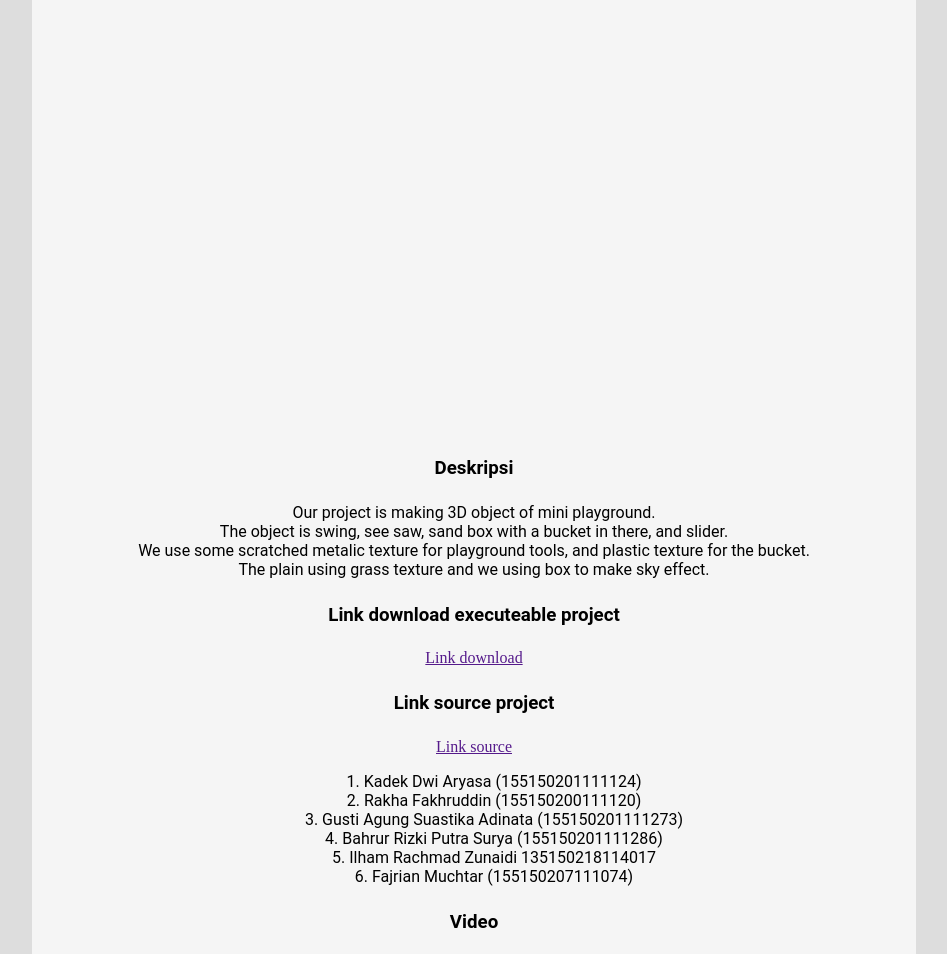
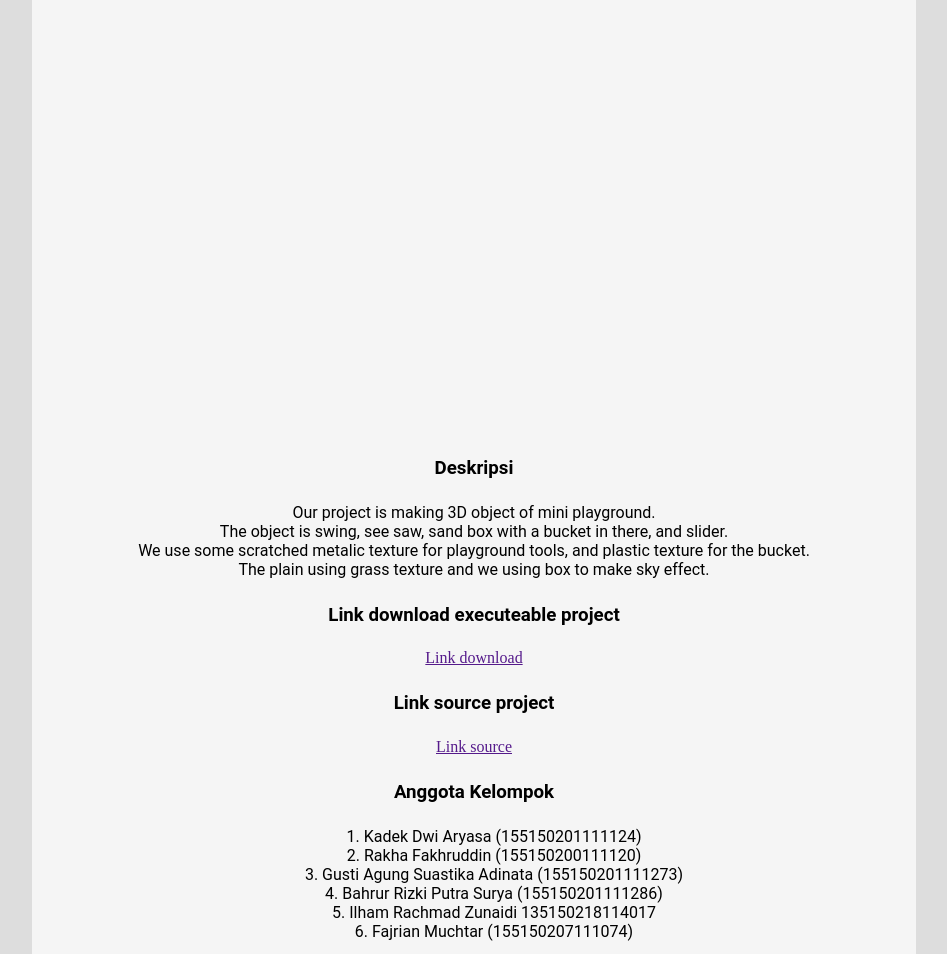
Before and after one commit to aryasa1/project-akhir-grafkom, a plain HTML site: page index.html in a window 1280 px wide. Shown: the part 82-1036 px from the top of the page, without its empty margins (166-1113 px from the left). Drawn offline with Linux system fonts and the light colour scheme; grey boxes are pictures that could not be loaded.

Commit message:
Update index.html

```diff
--- a/index.html
+++ b/index.html
@@ -91,6 +91,8 @@ We use some scratched metalic texture for playground tools, and plastic texture
 
   <h3>Link source project</h3>
   <a href="">Link source</a>
+
+  <h3> Anggota Kelompok </h3>
   <ol style="list-style-position: inside;">
     <li>Kadek Dwi Aryasa (155150201111124)</li>
     <li>Rakha Fakhruddin (155150200111120)</li>
```
